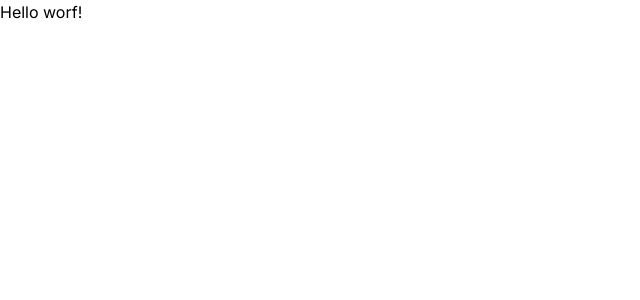
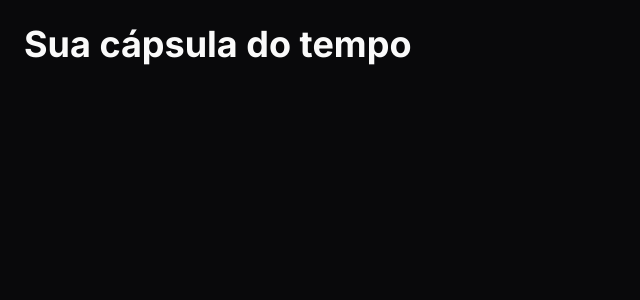
Before and after one commit to esbnet/nlw-spacetime-web, a Next.js app: page / in a window 1280 px wide. Shown: the top 300 px of the page, without its empty margins (0-640 px from the left). Built offline with nearby package versions, Linux system fonts and the light colour scheme.

Commit message:
feat: :sparkles: setup next taiwind eslint

```diff
--- a/package.json
+++ b/package.json
@@ -21,5 +21,9 @@
     "react-dom": "18.2.0",
     "tailwindcss": "3.3.2",
     "typescript": "5.0.4"
+  },
+  "devDependencies": {
+    "@rocketseat/eslint-config": "^1.2.0",
+    "prettier-plugin-tailwindcss": "^0.3.0"
   }
 }
--- /dev/null
+++ b/prittier.config.js
@@ -0,0 +1,3 @@
+module.exports = {
+	plugins: [require('prettier-plugin-tailwindcss')],
+}
--- a/src/app/layout.tsx
+++ b/src/app/layout.tsx
@@ -1,5 +1,6 @@
+import { Inter } from 'next/font/google'
+import { ReactNode } from 'react'
 import './globals.css'
-import { Inter } from 'next/font/google'
 
 const inter = Inter({ subsets: ['latin'] })
 
@@ -8,13 +9,9 @@
   description: 'Generated by create next app',
 }
 
-export default function RootLayout({
-  children,
-}: {
-  children: React.ReactNode
-}) {
+export default function RootLayout({ children }: { children: ReactNode }) {
   return (
-    <html lang="en">
+    <html lang="pt-BR">
       <body className={inter.className}>{children}</body>
     </html>
   )
--- a/src/app/page.tsx
+++ b/src/app/page.tsx
@@ -1,6 +1,7 @@
-
 export default function Home() {
   return (
-    <h1>Hello worf!</h1>
+    <div className="h-screen bg-zinc-950 p-6 text-zinc-50">
+      <h1 className="text-4xl font-bold">Sua cápsula do tempo</h1>
+    </div>
   )
 }
```
Also changed, not shown: .eslintrc.json, 1 other file (tests, documents, lock files or other folders).
